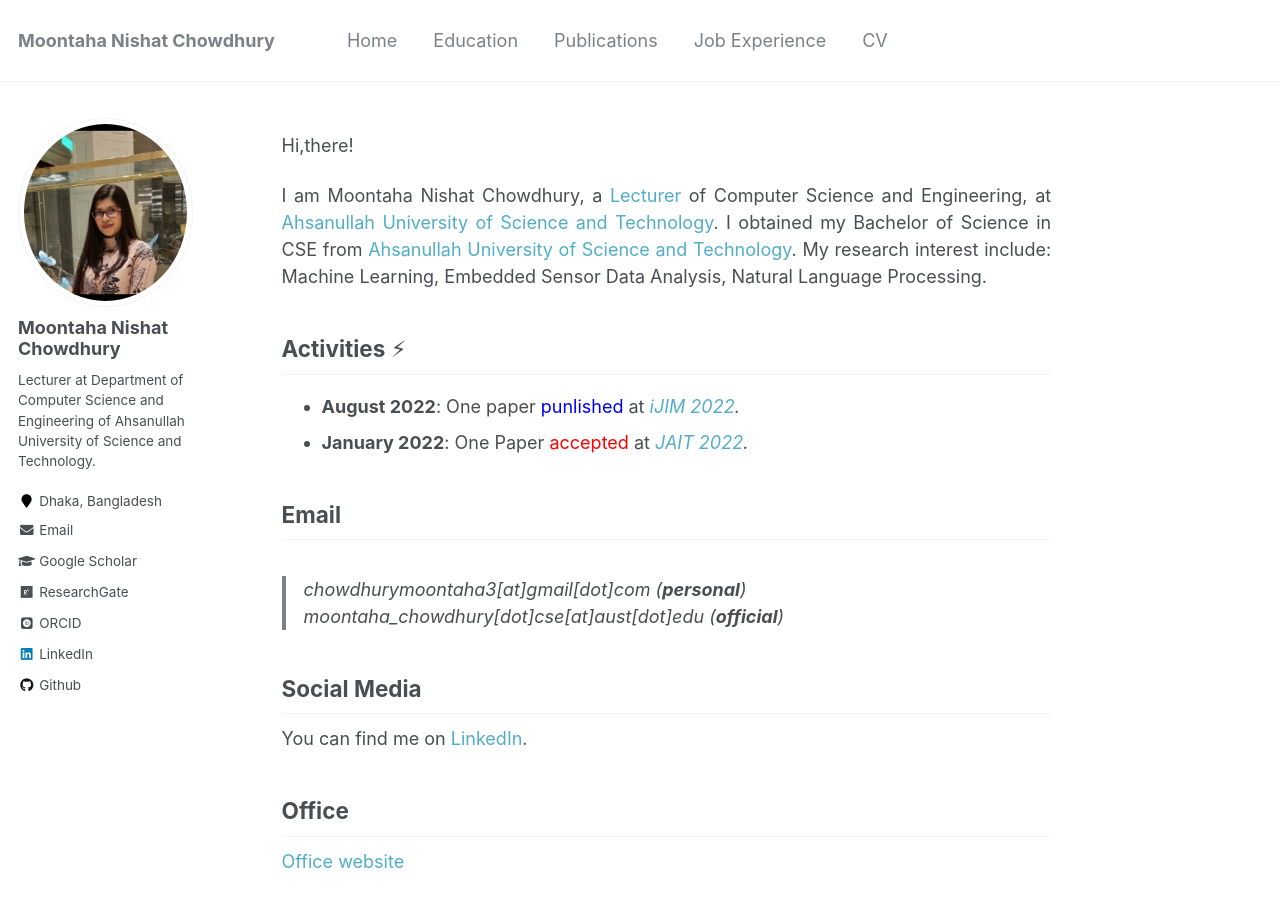
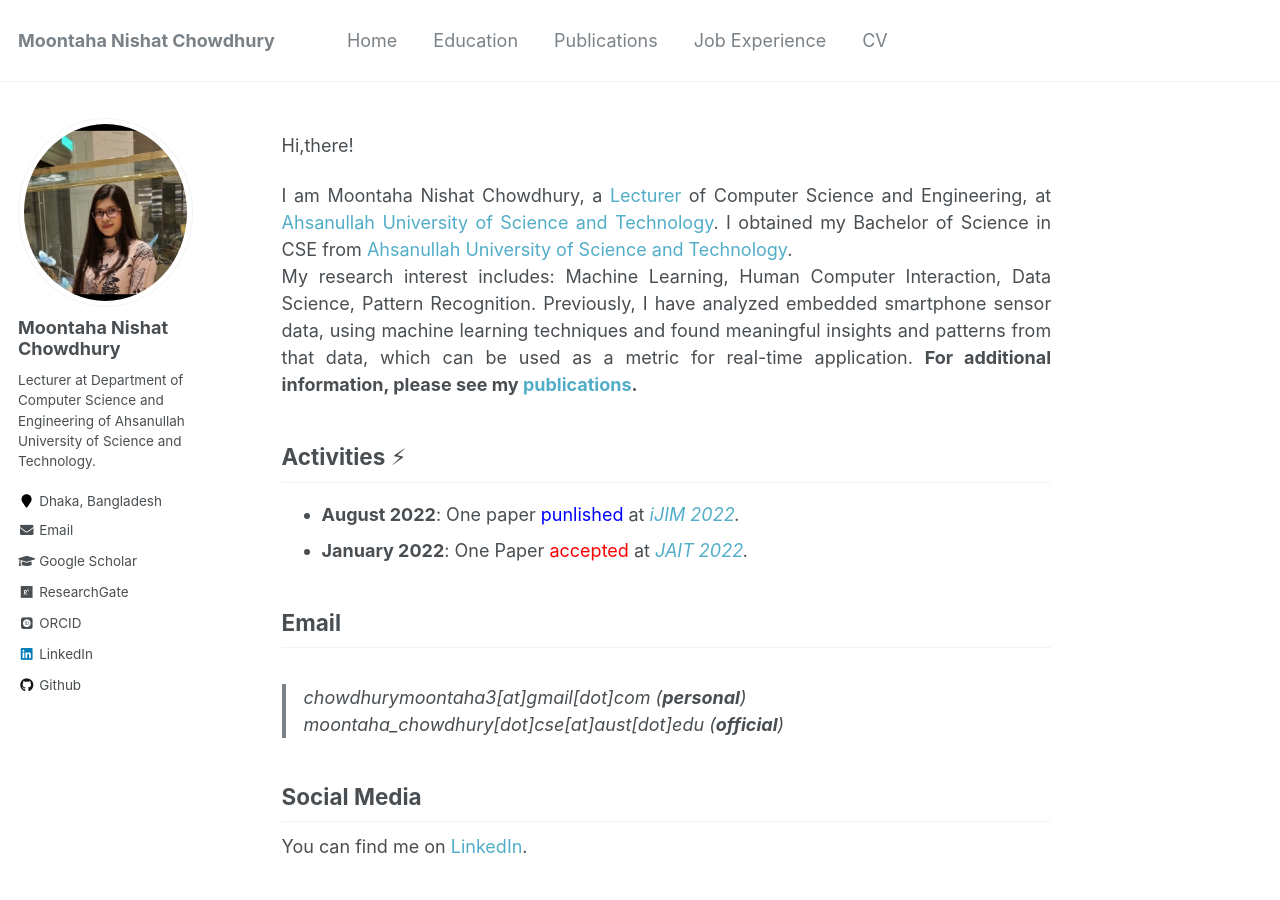
Before and after one commit to chowdhurymoontaha/chowdhurymoontaha.github.io, a Jekyll site: the page built from _pages/about.md, in a window 1280 px wide and 900 px high. Built offline with Jekyll 4.4.1, drawn with Linux system fonts in a browser that asks for light colours; some web fonts are replaced.

Commit message:
Update about.md

```diff
--- a/_pages/about.md
+++ b/_pages/about.md
@@ -10,7 +10,9 @@ redirect_from:
 
 Hi,there!
 
-<p style="text-align:justify">I am Moontaha Nishat Chowdhury, a <a href="https://www.aust.edu/cse/faculty_member/ms_moontaha_nishat_chowdhury">Lecturer</a> of Computer Science and Engineering, at <a href="https://aust.edu/">Ahsanullah University of Science and Technology</a>. I obtained my Bachelor of Science in CSE from <a href="https://aust.edu/">Ahsanullah University of Science and Technology</a>. My research interest include: Machine Learning, Embedded Sensor Data Analysis, Natural Language Processing. </p>
+<p style="text-align:justify">I am Moontaha Nishat Chowdhury, a <a href="https://www.aust.edu/cse/faculty_member/ms_moontaha_nishat_chowdhury">Lecturer</a> of Computer Science and Engineering, at <a href="https://aust.edu/">Ahsanullah University of Science and Technology</a>. I obtained my Bachelor of Science in CSE from <a href="https://aust.edu/">Ahsanullah University of Science and Technology</a>.<br/>My research interest includes: Machine Learning, Human Computer Interaction, Data Science, Pattern Recognition.
+Previously, I have analyzed embedded smartphone sensor data, using machine learning techniques and found meaningful insights and patterns from that data, which can be used as a metric for real-time application. <b>For additional information, please see my <a href="https://chowdhurymoontaha.github.io//publications/">publications</a>.</b>
+ </p>
 
 
 ## Activities ⚡
```
